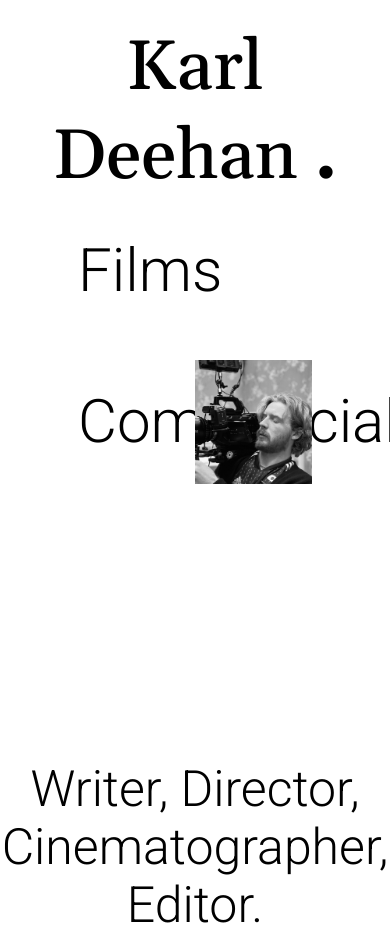
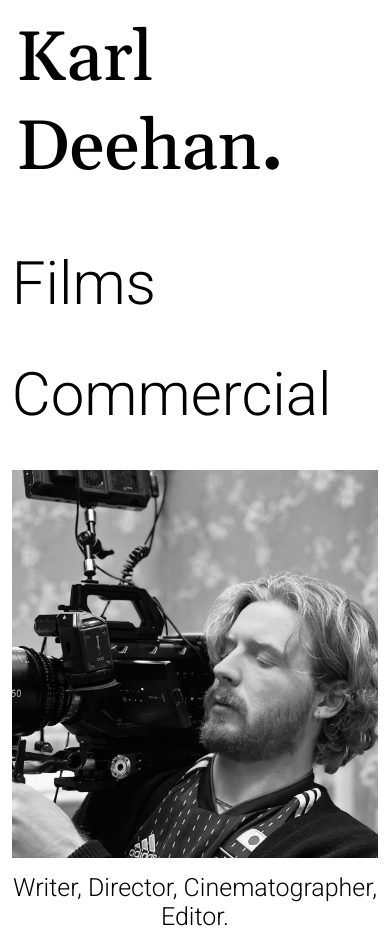
Before and after one commit to cianbyrne00/karl_site, a plain HTML site: page work.html in a window 390 px wide. Drawn offline with nearby package versions, Linux system fonts and the light colour scheme.

Commit message:
mobile update

```diff
--- a/style.css
+++ b/style.css
@@ -95,3 +95,59 @@ footer
     text-align: center;
     font-size: 50px;
 }
+/* For mobile phones: */
+
+@media only screen and (max-width: 768px)
+{
+
+    header
+    {
+        height: auto;
+        text-align: start;
+        margin: 15px 0;
+    }
+
+    #logo
+    {
+        text-align: left;
+        margin-left: 16px;
+    }
+
+    .main_content
+    {
+        width: 100%;
+        padding: 0;
+        height: auto;
+        flex-direction: column;
+    }
+
+    .nav_list
+    {
+        width: 94%;
+        margin-left: 3%;
+    }
+
+    .image_container
+    {
+        margin-left: 3%;
+        width: 94%;
+    }
+
+    li
+    {
+        margin: 40px 0;
+    }
+
+    footer
+    {
+        height: auto;
+        padding: 15px 0;
+        font-size: 25px;
+    }
+
+    #hidden
+    {
+        display: none;
+    }
+
+}
--- a/work.html
+++ b/work.html
@@ -16,14 +16,14 @@
 <script src="app.js"></script>
 </body>
 <header>
-   <a href="index.html"> <h1 id="logo" class="gelasio-medium"> Karl Deehan <b>.</b></h1> </a>
+   <a href="index.html"> <h1 id="logo" class="gelasio-medium"> Karl Deehan<b>.</b></h1> </a>
 </header>
 <div class="main_content roboto-medium">
     <div class="nav_list roboto-light">
         <ul>
             <a href="films.html"><li> Films </li></a>
             <a href="commercial.html"><li> Commercial </li></a>
-           <li> &nbsp </li>
+           <li id="hidden"> &nbsp </li>
         </ul>
     </div>
     <div class="image_container">
```
Also changed, not shown: commercial.html (+1 -1 lines), films.html (+1 -1 lines), index.html (+1 -1 lines), 1 other file.
